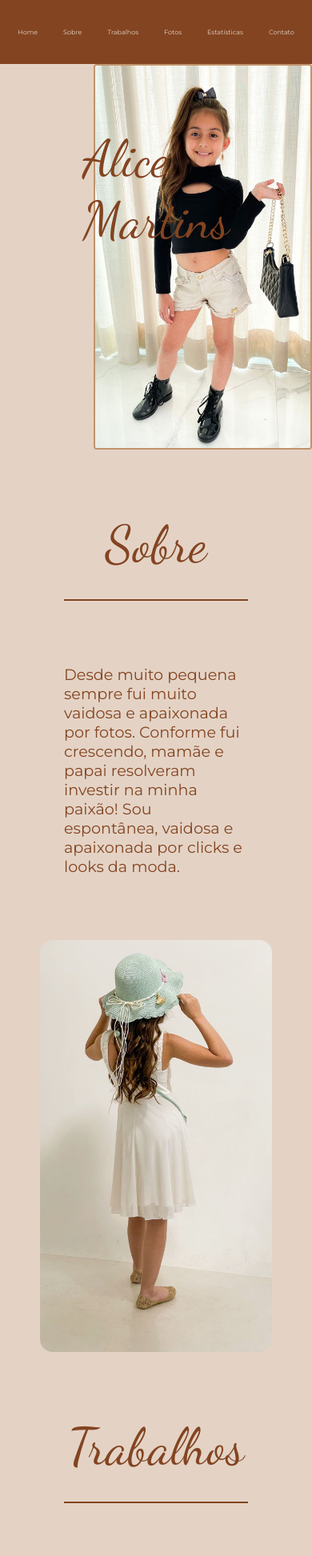
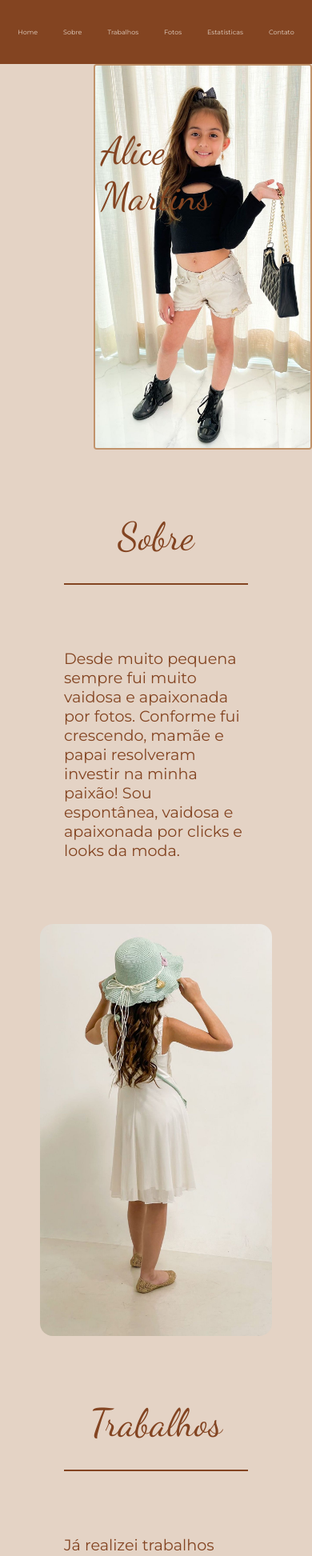
Before and after one commit to AlexandreMartins95/AliceMartins, an Angular app: page / in a window 390 px wide. Shown: the top 1945 px of the page at 80% size. Built offline with nearby package versions, Linux system fonts and the light colour scheme.

Commit message:
layout:ajuste

```diff
--- a/src/app/features/fotos-midia-kit/fotos-midia-kit.component.scss
+++ b/src/app/features/fotos-midia-kit/fotos-midia-kit.component.scss
@@ -95,6 +95,6 @@
 }
 @media screen and (max-width: 390px) {
   .fotos__titulo {
-    font-size: 4rem;
+    font-size: 3rem;
   }
 }
--- a/src/app/features/home-midia-kit/home-midia-kit.component.scss
+++ b/src/app/features/home-midia-kit/home-midia-kit.component.scss
@@ -69,6 +69,6 @@
 @media screen and (max-width: 390px) {
   .home__texto__principal1,
   .home__texto__principal2 {
-    font-size: 4rem;
+    font-size: 3rem;
   }
 }
--- a/src/app/features/sobre-midia-kit/sobre-midia-kit.component.scss
+++ b/src/app/features/sobre-midia-kit/sobre-midia-kit.component.scss
@@ -74,6 +74,6 @@
 
 @media screen and (max-width: 390px) {
   .sobre__titulo {
-    font-size: 4rem;
+    font-size: 3rem;
   }
 }
--- a/src/app/features/trabalhos-midia-kit/trabalhos-midia-kit.component.scss
+++ b/src/app/features/trabalhos-midia-kit/trabalhos-midia-kit.component.scss
@@ -89,6 +89,6 @@
 }
 @media screen and (max-width: 390px) {
   .trabalhos__titulo {
-    font-size: 4rem;
+    font-size: 3rem;
   }
 }
```
